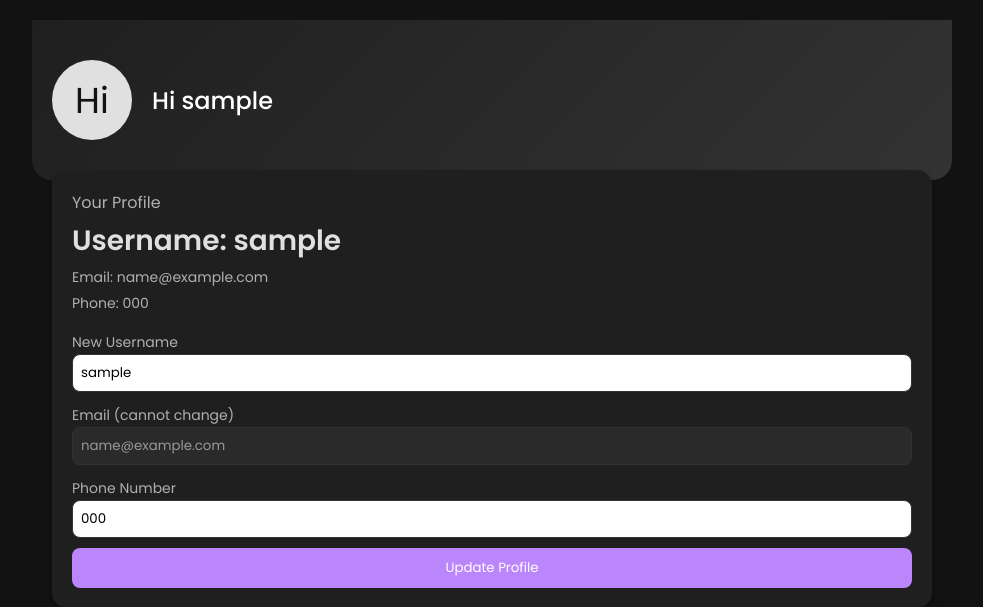
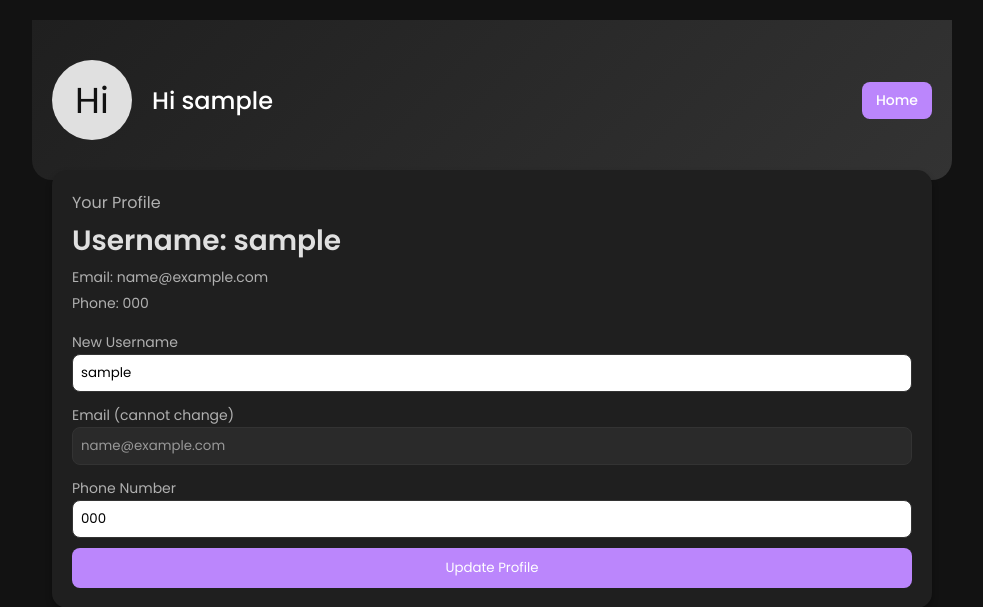
Before and after one commit to korangg/Magnum_Cafe_Ordering_System_Group1, a PHP site: page /ntah_ah/temp_dashboard/pages/profile.php in a window 1280 px wide. Shown: the top 607 px of the page, without its empty margins (148-1131 px from the left). Run offline with PHP 8.4, Linux system fonts and the light colour scheme; the visitor is signed in with stand-in values (Sample User, id 1); tables that the repository leaves empty or names only in its code hold one stand-in row (values such as "Sample post").

Commit message:
UPDATE PROFILE.PHP

```diff
--- a/temp_dashboard/pages/profile.php
+++ b/temp_dashboard/pages/profile.php
@@ -239,7 +239,7 @@ if (isset($_POST['update_profile'])) {
             <h1>Hi <?= htmlspecialchars($userData['username']) ?></h1>
         </div>
         <div class="header-icons">
-
+            <a href="userhome.php" class="btn-home">Home</a>
         </div>
     </div>
 
```
